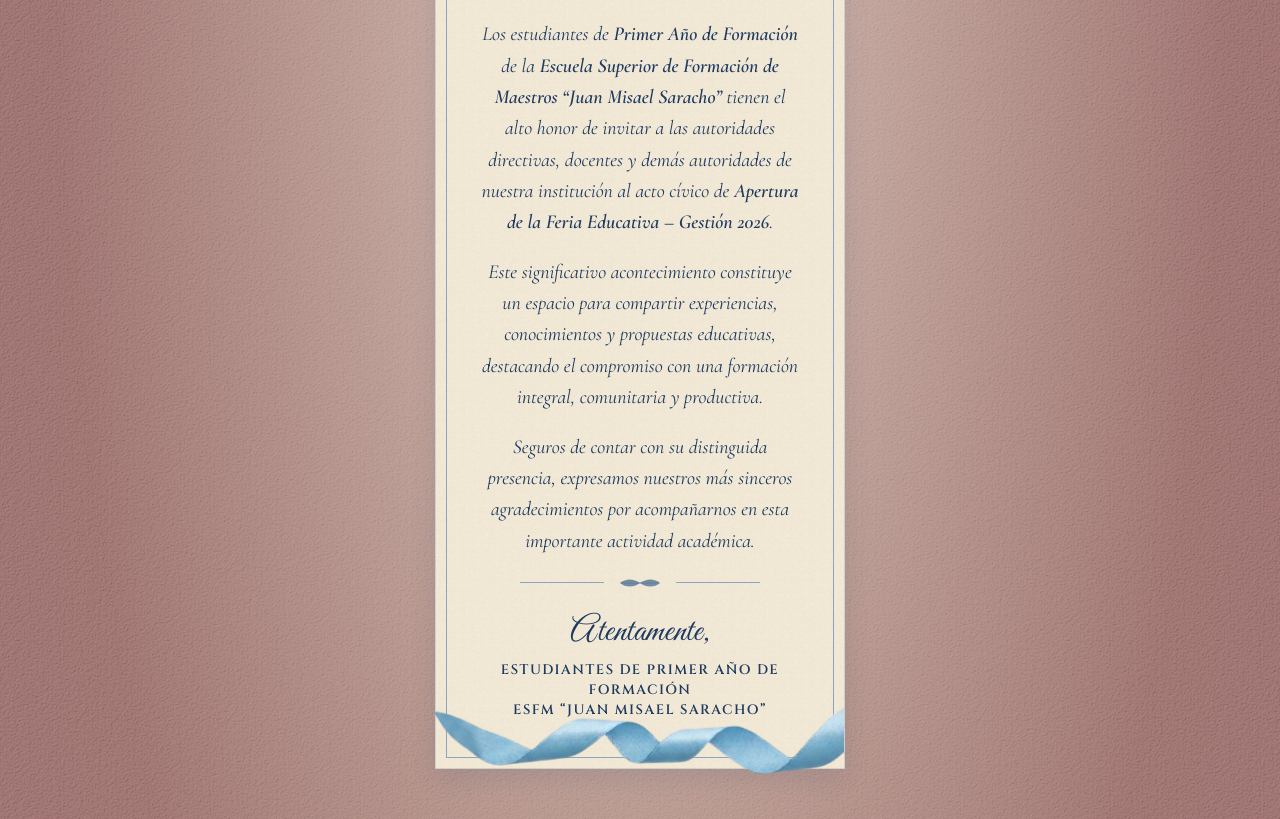
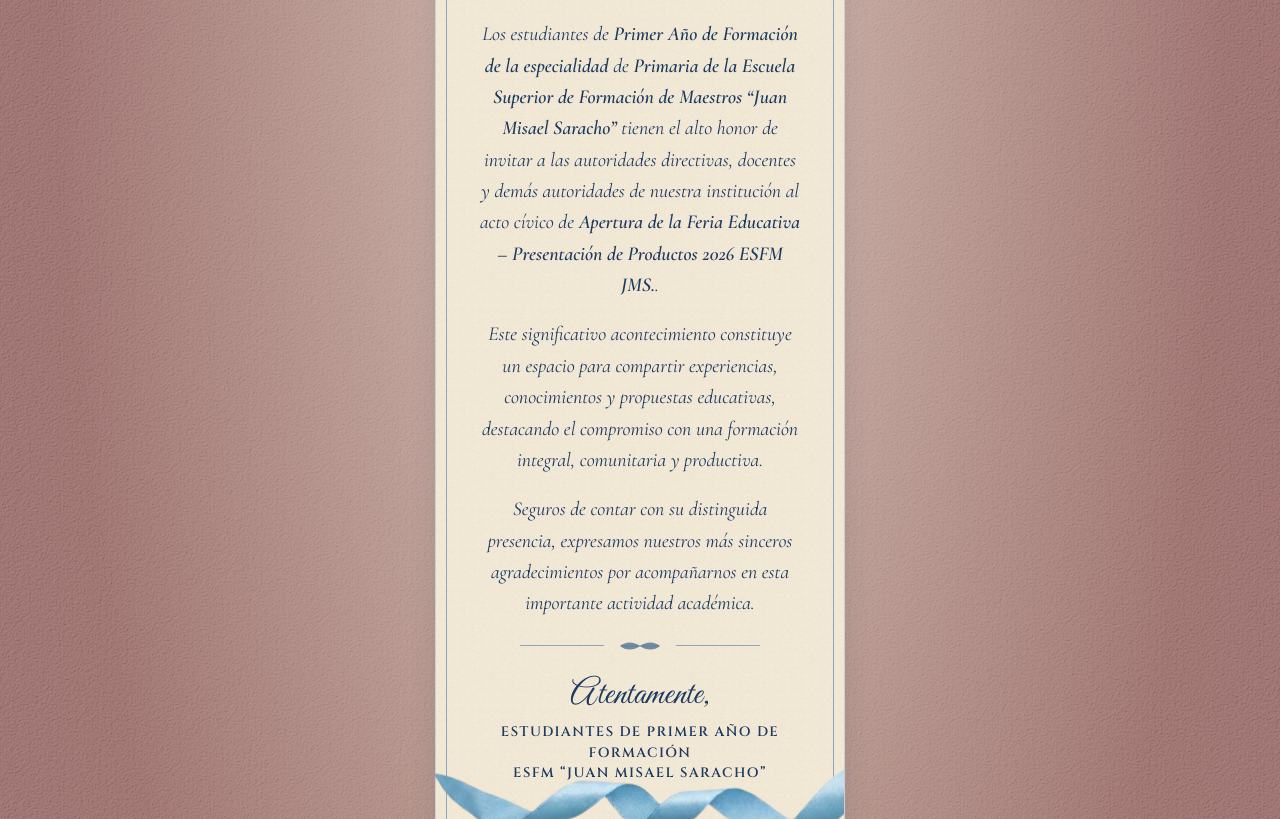
Before and after one commit to JMCN2/Invitacion-Digital, a plain HTML site: page componentes/invitacion-final.html in a window 1280 px wide. Shown: the part 1116-1935 px from the top of the page. Drawn offline with nearby package versions, Linux system fonts and the light colour scheme.

Commit message:
septimo commit

```diff
--- a/componentes/invitacion-final.html
+++ b/componentes/invitacion-final.html
@@ -76,11 +76,11 @@
           </div>
 
           <p class="formal-paragraph">
-            Los estudiantes de <strong>Primer Año de Formación</strong> de la
-            <strong>Escuela Superior de Formación de Maestros “Juan Misael Saracho”</strong>
+            Los estudiantes de <strong>Primer Año de Formación de la especialidad</strong> de
+            <strong>Primaria de la Escuela Superior de Formación de Maestros “Juan Misael Saracho”</strong>
             tienen el alto honor de invitar a las autoridades directivas, docentes y demás
             autoridades de nuestra institución al acto cívico de
-            <strong>Apertura de la Feria Educativa – Gestión 2026</strong>.
+            <strong>Apertura de la Feria Educativa – Presentación de Productos 2026 ESFM JMS.</strong>.
           </p>
 
           <p class="formal-paragraph">
```
